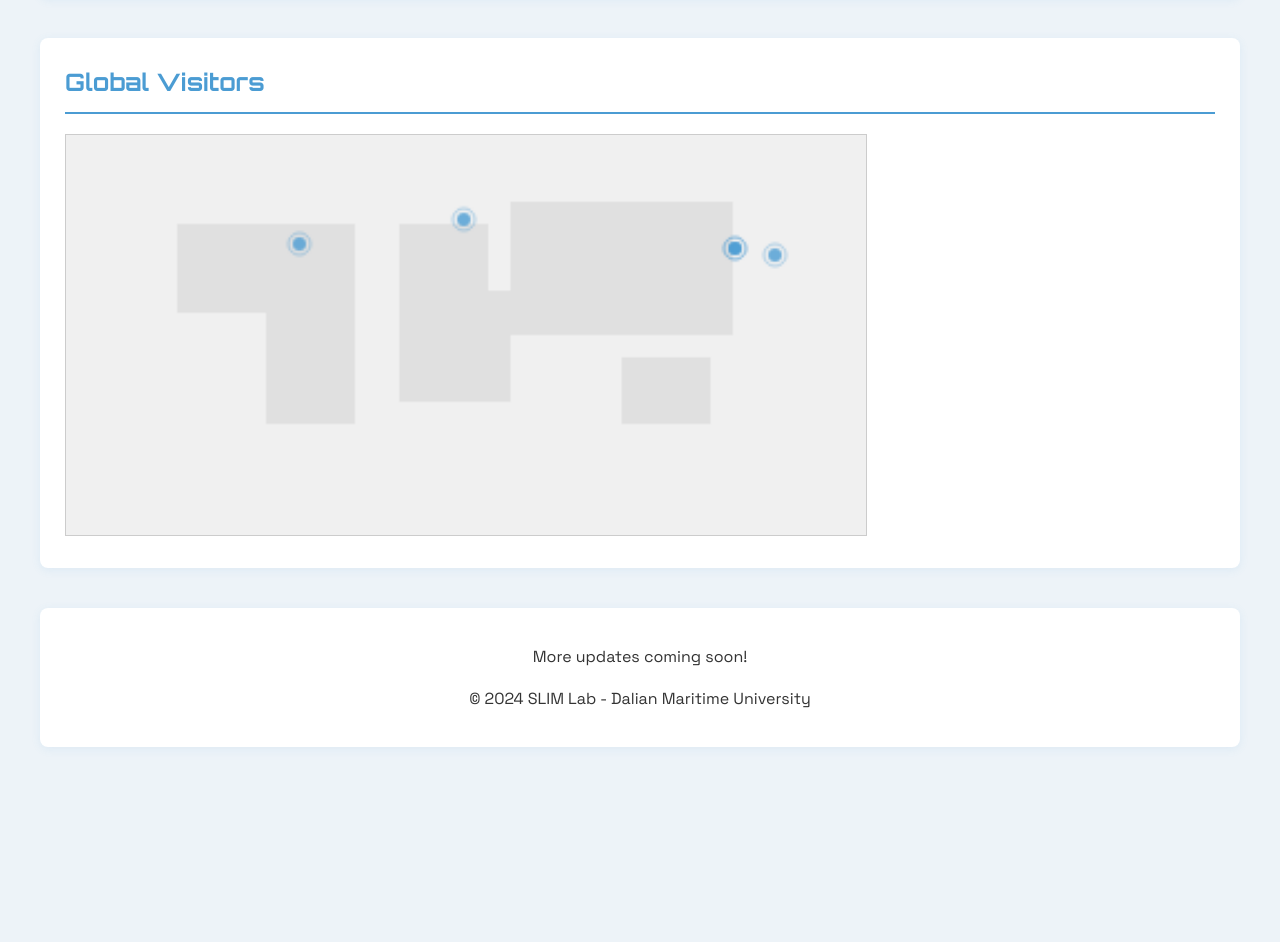
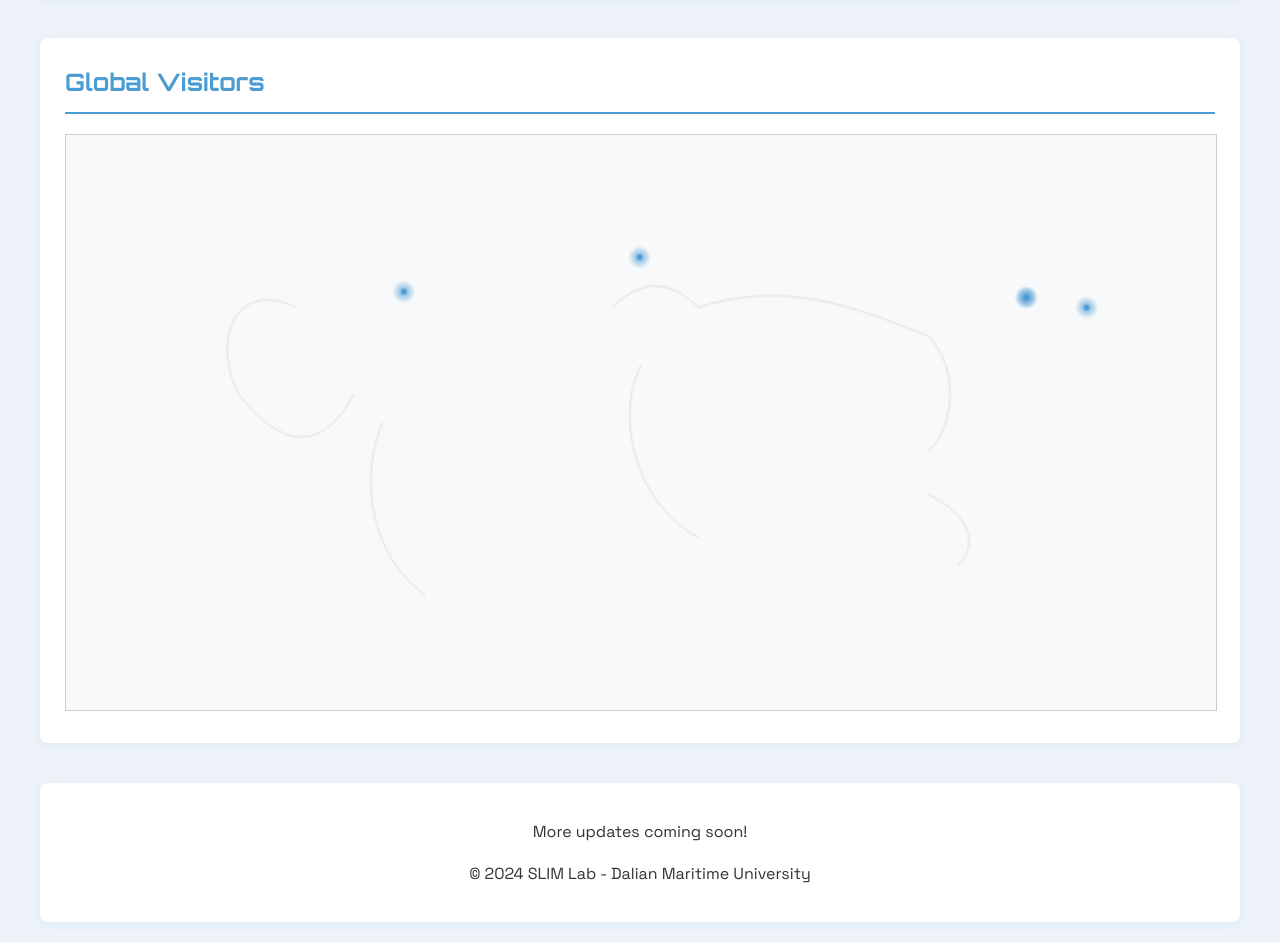
Before and after one commit to slimarine/slimarine.github.io, a plain HTML site: page index.html in a window 1280 px wide. Shown: the part 2440-3382 px from the top of the page. Before the commit the page ends 3207 px from the top, so only its background shows below. Drawn offline with Linux system fonts and the light colour scheme; no server answers.

Commit message:
Update index.html

```diff
--- a/index.html
+++ b/index.html
@@ -380,79 +380,90 @@
 
     <div class="content-section" id="visitors">
     <h2>Global Visitors</h2>
-    <canvas id="visitorMap" width="360" height="180" style="border: 1px solid #ccc; width: 100%; max-width: 800px;"></canvas>
+    <canvas id="visitorMap" width="800" height="400" style="border: 1px solid #ccc; width: 100%; background: #f8f9fa;"></canvas>
 </div>
 
 <script>
 const canvas = document.getElementById('visitorMap');
 const ctx = canvas.getContext('2d');
 
-    // Initialize map with basic continents outline
-    function initMap() {
-        ctx.fillStyle = '#f0f0f0';  // Light gray background
-        ctx.fillRect(0, 0, canvas.width, canvas.height);
-
-        // Simple continent outlines (very basic representation)
-        ctx.fillStyle = '#e0e0e0';  // Slightly darker gray for continents
+// Draw a better world map outline
+function drawWorldMap() {
+    ctx.strokeStyle = '#ccc';
+    ctx.lineWidth = 0.5;
+    ctx.beginPath();
 
     // North America
-        ctx.fillRect(50, 40, 80, 40);
+    ctx.moveTo(160, 120);
+    ctx.bezierCurveTo(120, 100, 100, 140, 120, 180);
+    ctx.bezierCurveTo(150, 220, 180, 220, 200, 180);
 
     // South America
-        ctx.fillRect(90, 80, 40, 50);
+    ctx.moveTo(220, 200);
+    ctx.bezierCurveTo(200, 250, 220, 300, 250, 320);
 
     // Europe
-        ctx.fillRect(150, 40, 40, 30);
+    ctx.moveTo(380, 120);
+    ctx.bezierCurveTo(400, 100, 420, 100, 440, 120);
 
     // Africa
-        ctx.fillRect(150, 70, 50, 50);
+    ctx.moveTo(400, 160);
+    ctx.bezierCurveTo(380, 200, 400, 260, 440, 280);
 
     // Asia
-        ctx.fillRect(200, 30, 100, 60);
+    ctx.moveTo(440, 120);
+    ctx.bezierCurveTo(500, 100, 550, 120, 600, 140);
+    ctx.bezierCurveTo(620, 160, 620, 200, 600, 220);
 
     // Australia
-        ctx.fillRect(250, 100, 40, 30);
+    ctx.moveTo(600, 250);
+    ctx.bezierCurveTo(620, 260, 640, 280, 620, 300);
+
+    ctx.stroke();
 }
 
-    // Add visitor point with animation
 function addVisitor(lat, lon) {
     const x = Math.floor((lon + 180) * (canvas.width / 360));
     const y = Math.floor((90 - lat) * (canvas.height / 180));
 
-        ctx.fillStyle = 'rgba(75, 156, 211, 0.8)'; // UNC blue
+    // Glowing effect
+    const gradient = ctx.createRadialGradient(x, y, 0, x, y, 8);
+    gradient.addColorStop(0, 'rgba(75, 156, 211, 0.8)');
+    gradient.addColorStop(1, 'rgba(75, 156, 211, 0)');
+
     ctx.beginPath();
-        ctx.arc(x, y, 3, 0, 2 * Math.PI);
+    ctx.arc(x, y, 8, 0, 2 * Math.PI);
+    ctx.fillStyle = gradient;
     ctx.fill();
 
-        // Add glow effect
+    // Center dot
     ctx.beginPath();
-        ctx.arc(x, y, 5, 0, 2 * Math.PI);
-        ctx.strokeStyle = 'rgba(75, 156, 211, 0.4)';
-        ctx.stroke();
+    ctx.arc(x, y, 2, 0, 2 * Math.PI);
+    ctx.fillStyle = '#4B9CD3';
+    ctx.fill();
 }
 
-    // Initialize map
-    initMap();
+// Initialize
+ctx.fillStyle = '#f8f9fa';
+ctx.fillRect(0, 0, canvas.width, canvas.height);
+drawWorldMap();
 
-    // Add some test visitors (remove this in production)
-    const testVisitors = [
-        { lat: 39, lon: 121 },  // Dalian
-        { lat: 40.7128, lon: -74.0060 },  // New York
-        { lat: 51.5074, lon: -0.1278 },   // London
-        { lat: 35.6762, lon: 139.6503 },  // Tokyo
+// Test data (for demonstration)
+const testLocations = [
+    { lat: 39, lon: 121 },    // Dalian
+    { lat: 40.7, lon: -74 },  // New York
+    { lat: 51.5, lon: -0.12 }, // London
+    { lat: 35.6, lon: 139.6 }, // Tokyo
 ];
 
-    testVisitors.forEach(visitor => {
-        addVisitor(visitor.lat, visitor.lon);
-    });
+testLocations.forEach(loc => addVisitor(loc.lat, loc.lon));
 
-    // Get real visitor's location
+// Get real visitor location
 fetch('https://api.ipapi.com/check')
     .then(response => response.json())
     .then(data => {
         if (data.latitude && data.longitude) {
             addVisitor(data.latitude, data.longitude);
-                // Store visit
             const visits = JSON.parse(localStorage.getItem('visits') || '[]');
             visits.push({
                 lat: data.latitude,
@@ -462,13 +473,12 @@
             localStorage.setItem('visits', JSON.stringify(visits));
         }
     })
-        .catch(error => {
-            console.log('Error fetching location:', error);
-            // Fallback: Add a point at Dalian
+    .catch(() => {
+        // Fallback to Dalian if IP lookup fails
         addVisitor(39, 121);
     });
 
-    // Load and display previous visits
+// Load previous visits
 const visits = JSON.parse(localStorage.getItem('visits') || '[]');
 visits.forEach(visit => addVisitor(visit.lat, visit.lon));
 </script>
```
Lines whose indentation alone changed are shown as unchanged.
